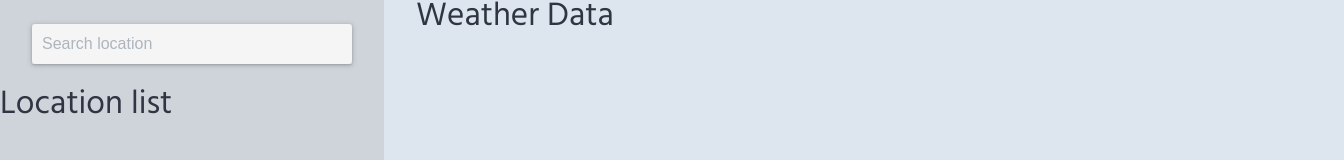
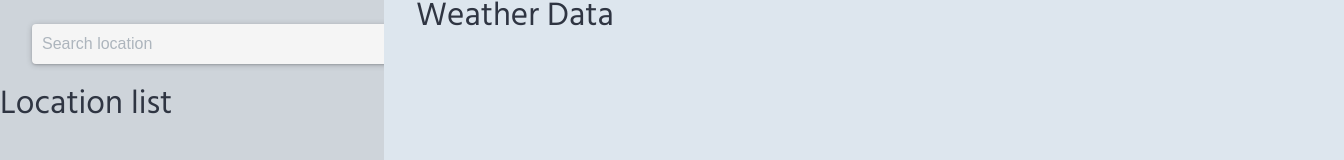
Before and after one commit to stepanovnikita13/weather-forecast, a React (Create React App) app: page / in a window 1280 px wide. Shown: the top 160 px of the page, 1344 px wide, since content can reach past the window. Built offline with nearby package versions, Linux system fonts and the light colour scheme.

Commit message:
Fix input component and replace padding to margin in container component

```diff
--- a/src/components/common/Input/Input.styled.ts
+++ b/src/components/common/Input/Input.styled.ts
@@ -1,4 +1,5 @@
 import styled, { css } from 'styled-components/macro'
+import { Box } from '../Layout/Layout'
 
 export type TWrapper = {
 	readonly fullwidth?: boolean
@@ -16,7 +17,7 @@ export type TBox = {
 	error?: boolean
 	hideLabel?: boolean
 }
-export const FieldBox = styled.div<TBox>(
+export const FieldBox = styled(Box)<TBox>(
 	({ disabled, inFocus, error, hideLabel, theme }) => css`
 		position: relative;
 		display: inline-flex;
--- a/src/components/common/Input/Input.tsx
+++ b/src/components/common/Input/Input.tsx
@@ -54,13 +54,8 @@ const Input = forwardRef<Ref, IInputProps>((props, ref) => {
 			>
 				{label}
 			</Label>
-			<Box>
-				<FieldBox
-					disabled={disabled}
-					error={error}
-					hideLabel={hideLabel}
-					inFocus={focused}
-				>
+
+			<FieldBox disabled={disabled} error={error} hideLabel={hideLabel} inFocus={focused}>
 				<InputStyled
 					ref={ref}
 					id={name}
@@ -74,7 +69,6 @@ const Input = forwardRef<Ref, IInputProps>((props, ref) => {
 					{...rest}
 				/>
 			</FieldBox>
-			</Box>
 		</Wrapper>
 	)
 })
--- a/src/components/common/Layout/Layout.ts
+++ b/src/components/common/Layout/Layout.ts
@@ -7,13 +7,14 @@ export interface IContainerProps extends React.HTMLAttributes<HTMLDivElement> {
 }
 
 export const Container = styled.div<IContainerProps>`
-	margin-inline: ${({ indentLess }) => (indentLess ? '0 !important' : '1rem')};
+	width: 100%;
+	padding-inline: ${({ indentLess }) => (indentLess ? '0 !important' : '1rem')};
 	padding-block: ${({ pb, theme }) => pb && theme.indent(pb)};
 	@media ${device.tabletS} {
-		margin-inline: 1.5rem;
+		padding-inline: 1.5rem;
 	}
 	@media ${device.laptopS} {
-		margin-inline: 2rem;
+		padding-inline: 2rem;
 	}
 `
 
```
Lines whose indentation alone changed are shown as unchanged.
